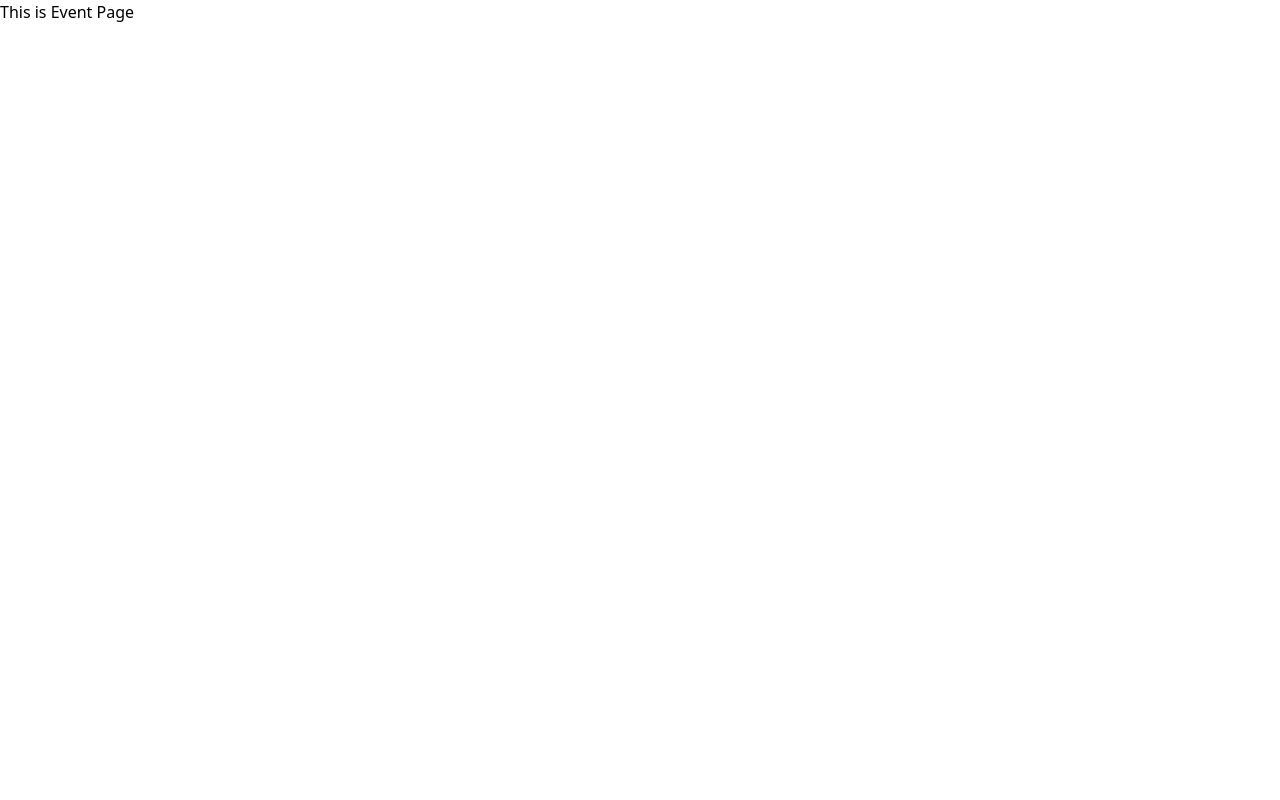
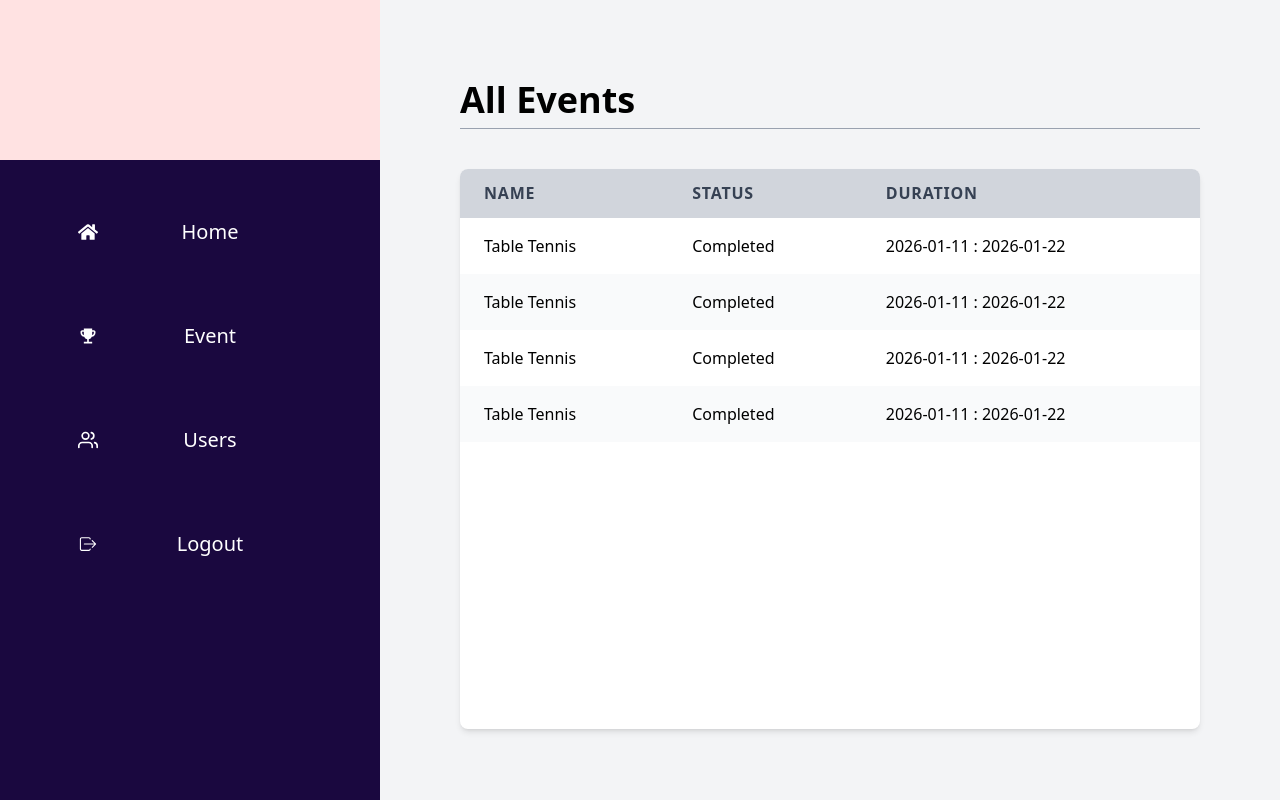
Before and after one commit to cindrella-koju/Office-Dashboard-Frontend, a React (Vite) app in the folder Office-Dashboard/: page /event in a window 1280 px wide. Built offline with nearby package versions, Linux system fonts and the light colour scheme.

Commit message:
Create a template for Userpage and Eventpage

```diff
--- a/Office-Dashboard/index.html
+++ b/Office-Dashboard/index.html
@@ -4,7 +4,7 @@
     <meta charset="UTF-8" />
     <link rel="icon" type="image/svg+xml" href="/vite.svg" />
     <meta name="viewport" content="width=device-width, initial-scale=1.0" />
-    <title>package.json</title>
+    <title>Teslatech Dashboard</title>
   </head>
   <body>
     <div id="root"></div>
--- /dev/null
+++ b/Office-Dashboard/src/components/Tables.tsx
@@ -0,0 +1,71 @@
+import { useState } from "react";
+
+export default function Table({ tablename, tabledata, isEventTable = false }) {
+  const [selectedRow, setSelectedRow] = useState(null);
+
+  return (
+    <>
+        <div>
+            <table className="table-auto border-collapse w-full">
+                <thead className="bg-gray-300 sticky top-0">
+                    <tr>
+                        {tablename.map((col:string) => (
+                            <th
+                            key={col}
+                            className="text-left px-6 py-3 text-gray-700 font-semibold uppercase tracking-wider border-b border-gray-300"
+                            >
+                            {col}
+                            </th>
+                        ))}
+                    </tr>
+                </thead>
+                <tbody>
+                    {tabledata.map((row, index) => (
+                         <tr
+                            key={index}
+                            className={`${
+                            index % 2 === 0 ? "bg-white" : "bg-gray-50"
+                            } hover:bg-gray-200 transition-colors duration-200 cursor-pointer`}
+                            onClick={isEventTable ? () => setSelectedRow(row) : undefined}
+                        >
+                            <td className="px-6 py-4">{isEventTable ? row.Name : row.Username}</td>
+                            <td className="px-6 py-4">{isEventTable ? row.Status : row.Fullname}</td>
+                            {!isEventTable && (
+                                <td className="px-6 py-4">{row.Email}</td>
+                            )}
+                            {!isEventTable && (
+                                <td className="px-6 py-4">{row.Role}</td>
+                            )}
+                            {isEventTable && (
+                                <td className="px-6 py-4">{row.StartDate} : {row.EndDate}</td>
+                            )}
+                        </tr>
+                    ))}
+                </tbody>
+            </table>
+        </div>
+        {
+            selectedRow && (
+                <div className="fixed inset-0 flex items-center justify-center bg-black bg-opacity-10 z-50">
+                    <div className="bg-white w-4/6 h-4/6 p-6 rounded-lg shadow-lg relative overflow-y-auto">
+                        <button onClick={() => setSelectedRow(null)}
+                            className="absolute top-8 right-8 text-white bg-red-500 hover:bg-red-600 rounded-full w-6 h-6 flex items-center justify-center font-bold">
+                                X
+                        </button>
+                        {
+                            isEventTable && (
+                                <>
+                                    <h1 className="text-center">{selectedRow.Name}</h1>
+                                    <p>{selectedRow.Discription}</p>
+                                    <p>{selectedRow.StartDate}</p>
+                                    <p>{selectedRow.EndDate}</p>
+                                </>
+                            )
+                        }
+                    </div>
+                </div>
+            )
+        }
+    </>
+  );
+}
--- a/Office-Dashboard/src/pages/Event.tsx
+++ b/Office-Dashboard/src/pages/Event.tsx
@@ -1,7 +1,63 @@
-export default function EventPage(){
-    return(
-        <>
-            <h1>This is Event Page</h1>
-        </>
-    )
+import NavBar from "../components/Navbar";
+import Table from "../components/Tables";
+
+export default function EventPage() {
+    const tablename = ["Name", "Status", "Duration"]
+    const tabledata = [
+        {
+            "Name" : "Table Tennis",
+            "Discription" : "lordsfsd ks dfsdk fks df ksbfbskd fsk d",
+            "Status" : "Completed",
+            "StartDate" : "2026-01-11",
+            "EndDate" : "2026-01-22",
+            "Winner" : "dfdsfsfd",
+            "Participants" : ["sdsd","Sds","Sdsdsd"]
+
+        },
+        {
+            "Name" : "Table Tennis",
+            "Discription" : "lordsfsd ks dfsdk fks df ksbfbskd fsk d",
+            "Status" : "Completed",
+            "StartDate" : "2026-01-11",
+            "EndDate" : "2026-01-22",
+            "Winner" : "dfdsfsfd",
+            "Participants" : ["sdsd","Sds","Sdsdsd"]
+
+        },
+        {
+            "Name" : "Table Tennis",
+            "Discription" : "lordsfsd ks dfsdk fks df ksbfbskd fsk d",
+            "Status" : "Completed",
+            "StartDate" : "2026-01-11",
+            "EndDate" : "2026-01-22",
+            "Winner" : "dfdsfsfd",
+            "Participants" : ["sdsd","Sds","Sdsdsd"]
+
+        },
+        {
+            "Name" : "Table Tennis",
+            "Discription" : "lordsfsd ks dfsdk fks df ksbfbskd fsk d",
+            "Status" : "Completed",
+            "StartDate" : "2026-01-11",
+            "EndDate" : "2026-01-22",
+            "Winner" : "dfdsfsfd",
+            "Participants" : ["sdsd","Sds","Sdsdsd"]
+
+        },
+    ]
+    return (
+    <div className="h-screen w-screen bg-gray-100 flex">
+      <NavBar />
+
+      <div className="flex-1 p-10 md:p-20 overflow-auto">
+        <h3 className="font-bold text-4xl font-[Open_Sans]">All Events</h3>
+        <hr className="border-gray-400 mt-2 mb-10" />
+
+        <div className="overflow-x-auto w-full mb-10 h-[70vh] bg-white rounded-lg shadow-md">
+            <Table tablename={tablename} tabledata={tabledata} isEventTable={true}/>
+        </div>
+
+      </div>
+    </div>
+  );
 }
--- /dev/null
+++ b/Office-Dashboard/src/pages/Users.tsx
@@ -0,0 +1,44 @@
+import NavBar from "../components/Navbar";
+import Table from "../components/Tables";
+export default function User(){
+    const tablename = ["Username", "Fullname", "Email", "Role"];
+    const tabledata = [
+        {
+            Username: "johnDoe123",
+            Fullname: "John Doe",
+            Email: "johndoe@example.com",
+            Role: "Admin"
+        },
+        {
+            Username: "janeSmith456",
+            Fullname: "Jane Smith",
+            Email: "janesmith@example.com",
+            Role: "Editor"
+        },
+        {
+            Username: "markBrown789",
+            Fullname: "Mark Brown",
+            Email: "markbrown@example.com",
+            Role: "Viewer"
+        },
+        {
+            Username: "lisaWhite101",
+            Fullname: "Lisa White",
+            Email: "lisawhite@example.com",
+            Role: "Editor"
+        }
+    ];
+
+    return(
+        <div className="h-screen w-screen bg-gray-100 flex">
+            <NavBar />
+            <div className="flex-1 p-10 md:p-20">
+                <h3 className="font-bold text-4xl font-[Open_Sans]">Users</h3>
+                <hr className="font-bold mt-2" />
+                <div className="overflow-x-auto w-full mb-10 h-[70vh] bg-white rounded-lg shadow-md mt-10">
+                    <Table tablename={tablename} tabledata={tabledata} isEventTable={false}/>
+                </div>
+            </div>
+        </div>
+    )
+}
```
Also changed, not shown: Office-Dashboard/src/router.tsx (+6 -1 lines), Office-Dashboard/src/components/popup.tsx (added).
